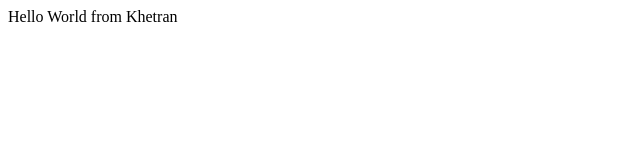
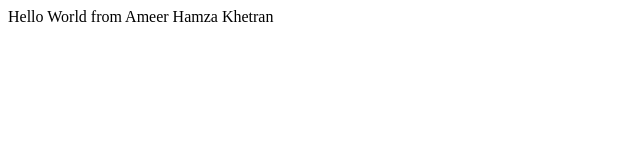
Before and after one commit to Ameer-Hamza-Khetran/Bootcamp2020, a plain HTML site: page index.html in a window 1280 px wide. Shown: the whole page, without its empty margins (0-640 px from the left). Drawn offline with Linux system fonts and the light colour scheme.

Commit message:
name changed

```diff
--- a/index.html
+++ b/index.html
@@ -4,6 +4,6 @@
     <title>Document</title>
 </head>
 <body>
-    <div>Hello World from Khetran</div>
+    <div>Hello World from Ameer Hamza Khetran</div>
 </body>
 </html>
```
